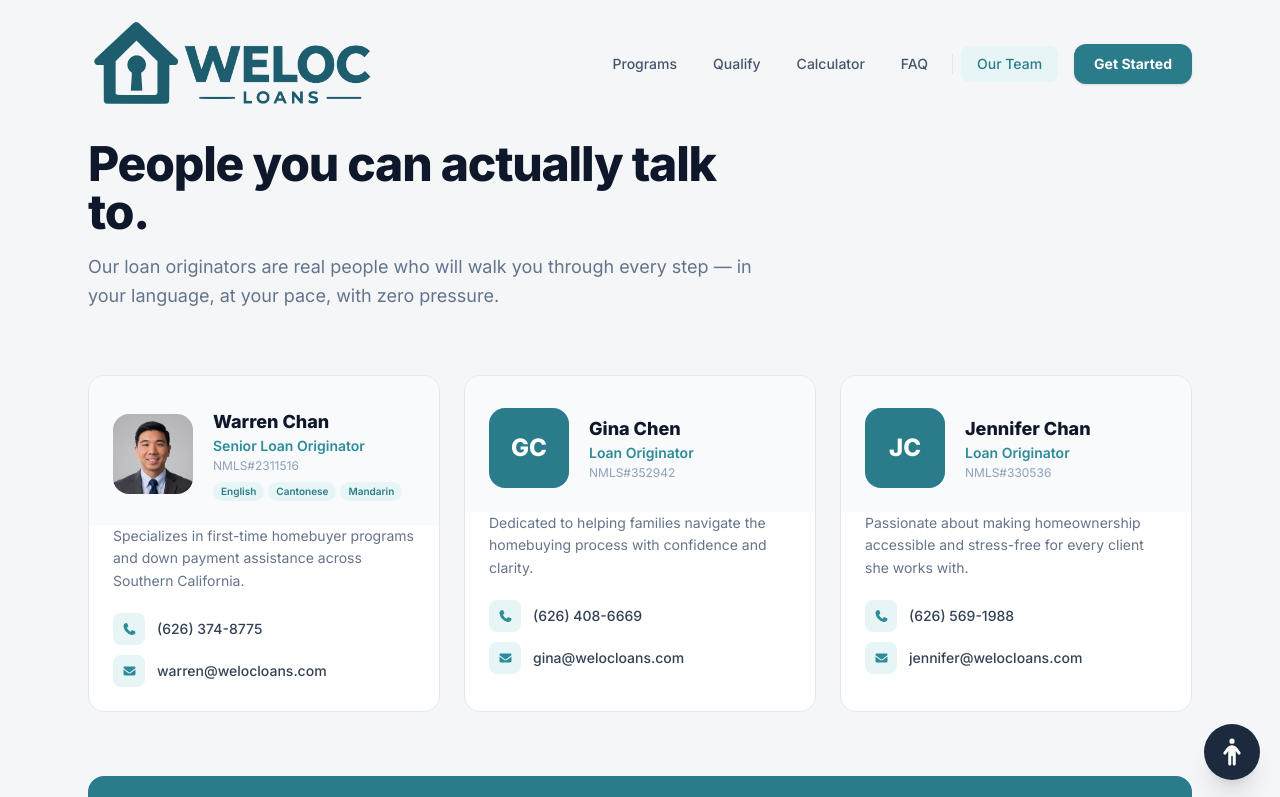
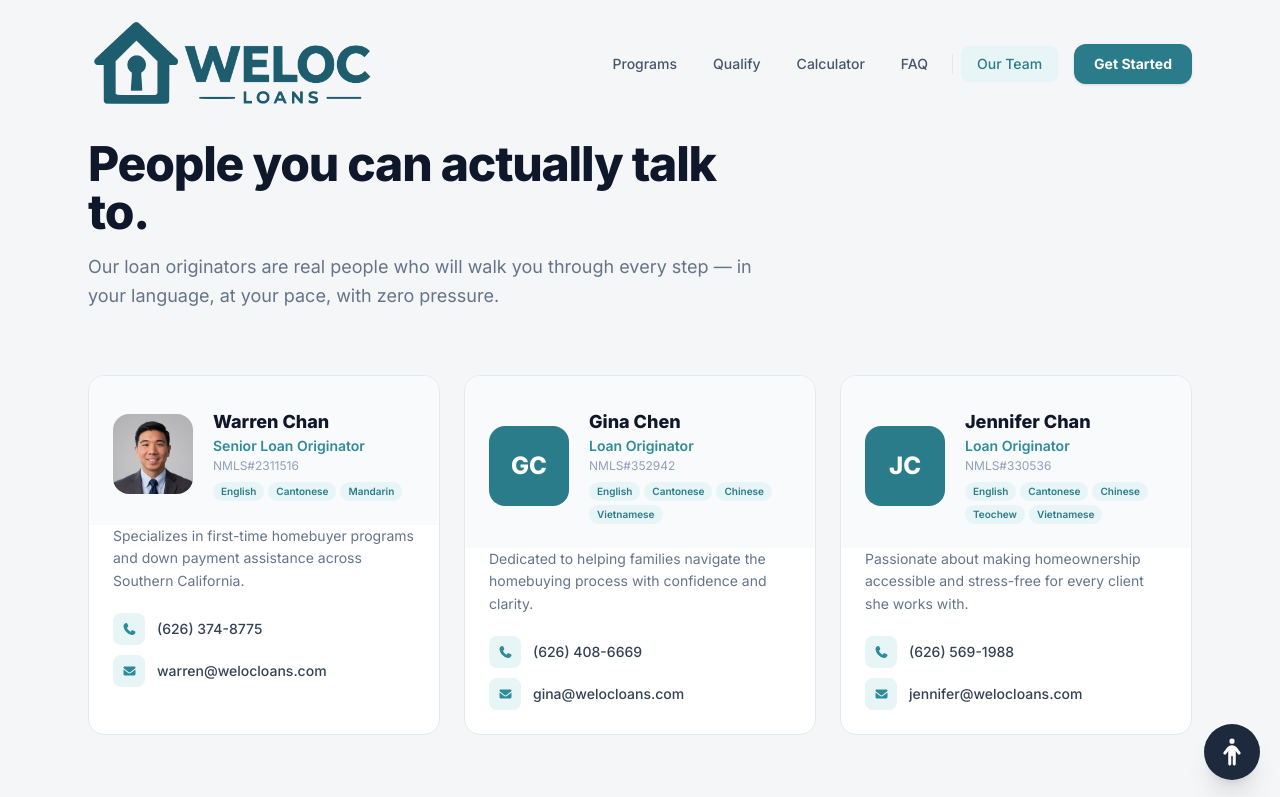
Before and after one commit to prodat123/welocloans-website, a React (Vite) app: page /team in a window 1280 px wide. Shown: the top 797 px of the page. Built offline with nearby package versions, Linux system fonts and the light colour scheme.

Commit message:
language

```diff
--- a/src/components/Languages.tsx
+++ b/src/components/Languages.tsx
@@ -3,6 +3,7 @@
   { name: "Cantonese", native: "廣東話 ", flag: "CA" },
   { name: "Mandarin", native: "普通话", flag: "CN" },
   { name: "Vietnamese", native: "Tiếng Việt", flag: "VN" },
+  { name: "Teochew", native: "潮州", flag: "TC" },
 ];
 
 export default function Languages() {
--- a/src/pages/TeamPage.tsx
+++ b/src/pages/TeamPage.tsx
@@ -22,7 +22,7 @@
     license: "NMLS#352942",
     email: "gina@welocloans.com",
     bio: "Dedicated to helping families navigate the homebuying process with confidence and clarity.",
-    langs: [],
+    langs: ["English", "Cantonese", "Chinese", "Vietnamese"],
     initials: "GC",
     color: "bg-blue-700",
     placeholder: false,
@@ -34,7 +34,7 @@
     license: "NMLS#330536",
     email: "jennifer@welocloans.com",
     bio: "Passionate about making homeownership accessible and stress-free for every client she works with.",
-    langs: [],
+    langs: ["English", "Cantonese", "Chinese", "Teochew", "Vietnamese"],
     initials: "JC",
     color: "bg-blue-700",
     placeholder: false,
```
